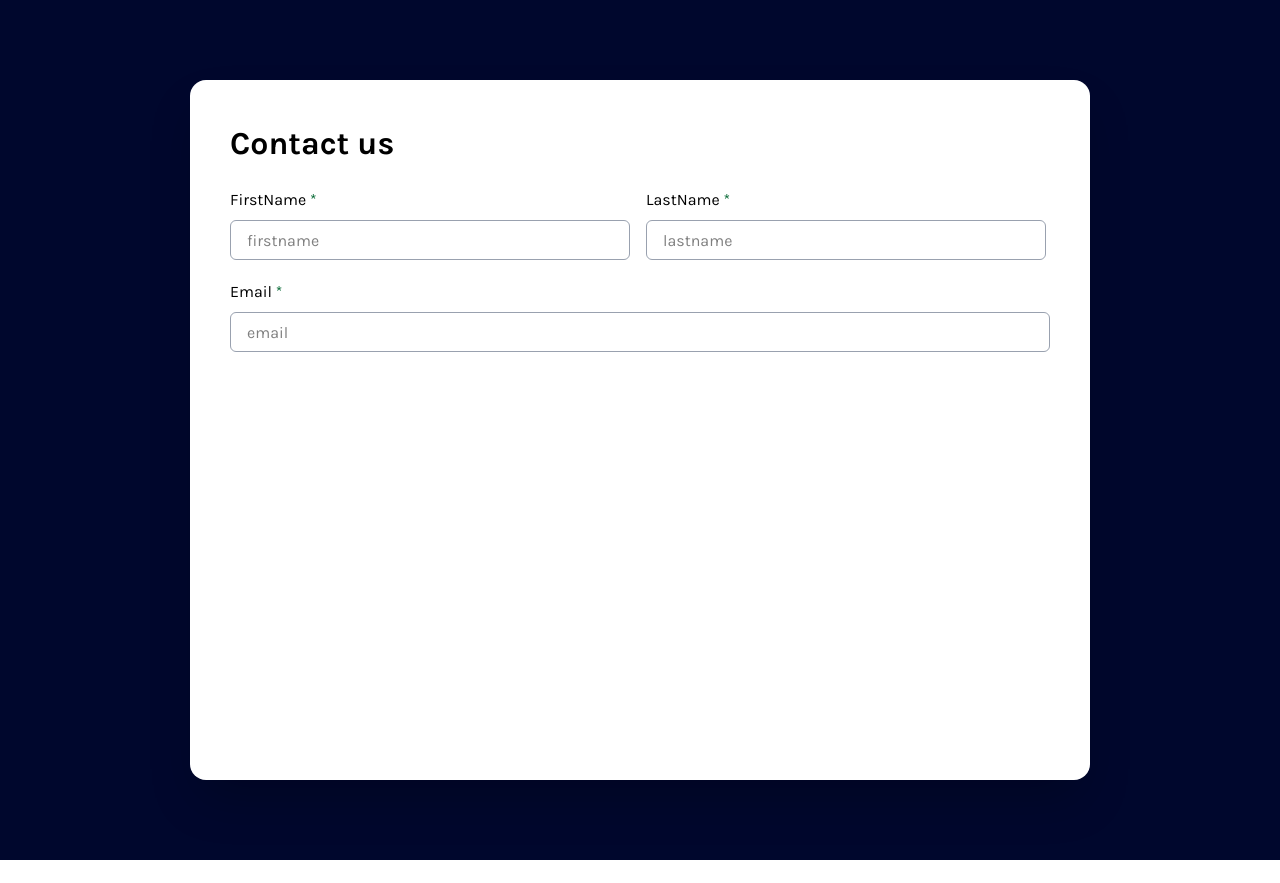
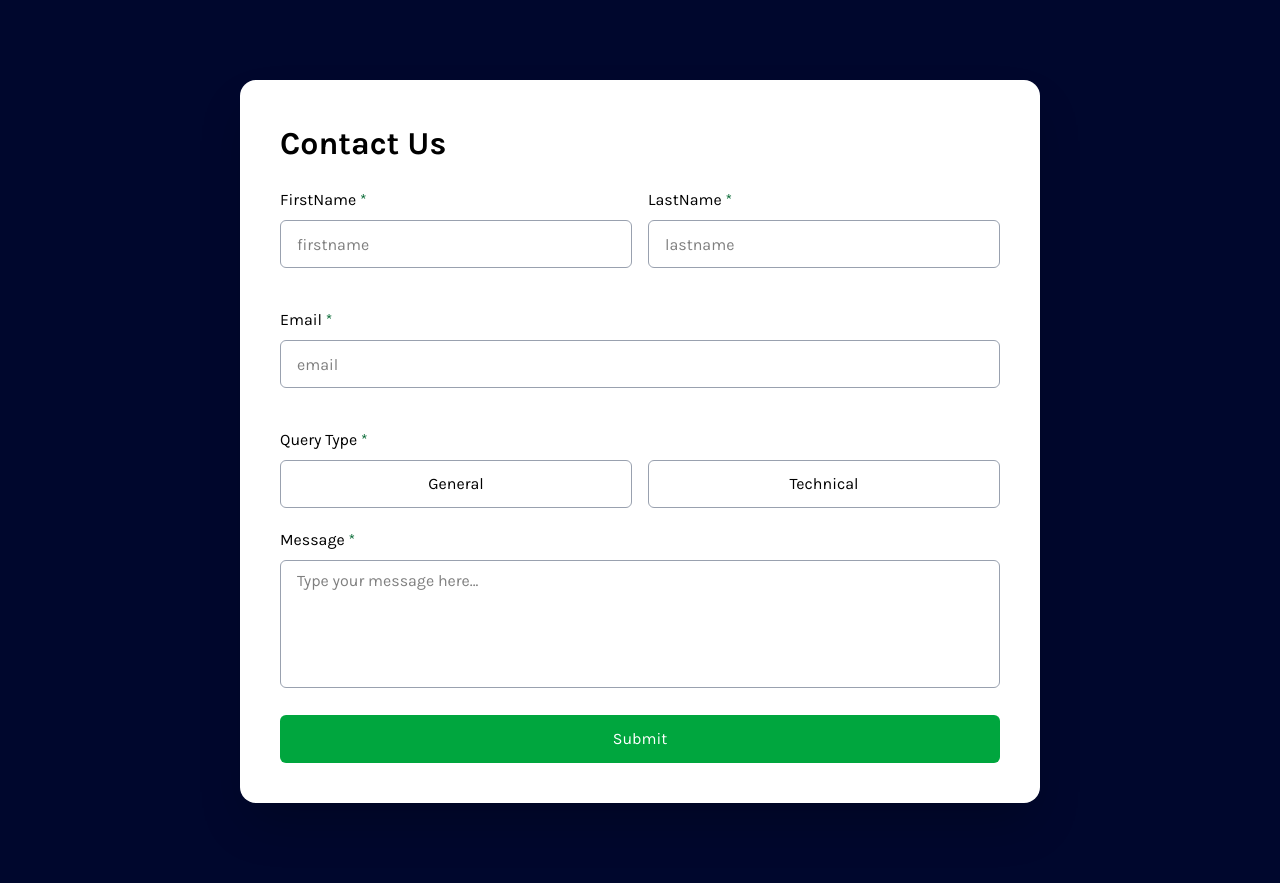
Before and after one commit to pramebt/contactform-bd, a Next.js app: page / in a window 1280 px wide. Before the commit the page ends 860 px from the top, so only its background shows below. Built offline with nearby package versions, Linux system fonts and the light colour scheme.

Commit message:
add email and submit button

```diff
--- a/src/components/Contactform.tsx
+++ b/src/components/Contactform.tsx
@@ -1,45 +1,212 @@
-import { Input } from "postcss";
-import React from "react";
+'use client';
+
+import React, { useState } from "react";
+import Querytype from "./Querytype";
 
 const Contactform = () => {
+  const [formData, setFormData] = useState({
+    firstName: "",
+    lastName: "",
+    email: "",
+    message: "",
+    queryType: "", // เพิ่ม queryType
+    showAlert: false,
+    errors: {
+      firstName: false,
+      lastName: false,
+      email: false,
+      message: false,
+      queryType: false, // เพิ่ม error สำหรับ queryType
+    },
+  });
+
+  const handleChange = (
+    e: React.ChangeEvent<HTMLInputElement | HTMLTextAreaElement>
+  ) => {
+    const { name, value } = e.target;
+    setFormData((prev) => ({
+      ...prev,
+      [name]: value,
+      errors: { ...prev.errors, [name]: false },
+    }));
+  };
+
+  const handleSubmit = (e: React.FormEvent<HTMLFormElement>) => {
+    e.preventDefault();
+
+    // ตรวจสอบ error ทุกฟิลด์
+    const errors = {
+      firstName: formData.firstName.trim() === "",
+      lastName: formData.lastName.trim() === "",
+      email: !/\S+@\S+\.\S+/.test(formData.email), // เช็คว่าอีเมลเป็นไปตามรูปแบบหรือไม่
+      message: formData.message.trim() === "",
+      queryType: formData.queryType === "", // ตรวจสอบว่า queryType ถูกเลือกหรือไม่
+    };
+
+    setFormData((prev) => ({
+      ...prev,
+      errors,
+    }));
+
+    if (!Object.values(errors).includes(true)) {
+      setFormData((prev) => ({
+        ...prev,
+        showAlert: true,
+      }));
+      setTimeout(
+        () => setFormData((prev) => ({ ...prev, showAlert: false })),
+        3000
+      );
+      // ส่งข้อมูลได้ที่นี่
+    }
+  };
+
   return (
-    <div className="bg-white w-[900px] h-[700px] p-10 shadow-2xl rounded-2xl">
-      <h1 className="font-bold text-[32px]">Contact us</h1>
+    <div className="relative w-full">
+      {formData.showAlert && (
+        <div className="absolute top-[-60px] left-1/2 transform -translate-x-1/2 bg-green-100 border border-green-400 text-green-700 px-6 py-3 rounded-md shadow-lg z-50 w-full max-w-md text-center">
+          ✅ Message sent successfully!
+        </div>
+      )}
+
+      <form
+        onSubmit={handleSubmit}
+        className="bg-white w-full max-w-[800px] mx-auto p-4 sm:p-10 shadow-2xl rounded-2xl"
+      >
+        <h1 className="font-bold text-[28px] sm:text-[32px]">Contact Us</h1>
+
         <div className="flex md:flex-row flex-col gap-4 mt-5">
-        <div className="">
+          <div className="flex-1 relative">
             <p>
               FirstName <span className="text-green-800">*</span>
             </p>
             <input
               type="text"
+              name="firstName"
+              value={formData.firstName}
+              onChange={handleChange}
               placeholder="firstname"
-            className="w-100 h-10 border border-gray-400 rounded-md px-4 mt-2"
+              className={`w-full h-12 border rounded-md px-4 mt-2 ${
+                formData.errors.firstName ? "border-red-500" : "border-gray-400"
+              }`}
             />
+            {formData.errors.firstName && (
+              <p className="absolute text-red-500 text-sm mt-2 left-0">
+                First name is required.
+              </p>
+            )}
           </div>
-        <div className="">
+          <div className="flex-1 relative">
             <p>
               LastName <span className="text-green-800">*</span>
             </p>
             <input
               type="text"
+              name="lastName"
+              value={formData.lastName}
+              onChange={handleChange}
               placeholder="lastname"
-            className="w-100 h-10 border border-gray-400 rounded-md px-4 mt-2"
+              className={`w-full h-12 border rounded-md px-4 mt-2 ${
+                formData.errors.lastName ? "border-red-500" : "border-gray-400"
+              }`}
             />
+            {formData.errors.lastName && (
+              <p className="absolute text-red-500 text-sm mt-2 left-0">
+                Last name is required.
+              </p>
+            )}
+          </div>
         </div>
 
-        </div>
-        <div className="flex flex-col">
-          <div className="mt-5">
+        {/* แก้ไขส่วน EmailInput */}
+        <div className="mt-10 relative">
           <p>
             Email <span className="text-green-800">*</span>
           </p>
           <input
             type="email"
+            name="email"
+            value={formData.email}
+            onChange={handleChange}
             placeholder="email"
-              className="w-full h-10 border border-gray-400 rounded-md px-4 mt-2"
+            className={`w-full h-12 border rounded-md px-4 mt-2 ${
+              formData.errors.email ? "border-red-500" : "border-gray-400"
+            }`}
           />
+          {formData.errors.email && (
+            <p className="absolute text-red-500 text-sm mt-2 left-0">
+              Please enter a valid email.
+            </p>
+          )}
         </div>
+
+        <div className="mt-10">
+          <p>
+            Query Type <span className="text-green-800">*</span>
+          </p>
+          <div className="flex md:flex-row flex-col gap-4 mt-2">
+            {/* General */}
+            <label className="flex-1 cursor-pointer">
+              <input
+                type="radio"
+                name="queryType"
+                value="general"
+                onChange={handleChange}
+                className="peer hidden"
+              />
+              <div className="w-full h-12 flex items-center justify-center border border-gray-400 rounded-md px-4 peer-checked:border-green-500 peer-checked:bg-green-50 transition">
+                General
               </div>
+            </label>
+
+            {/* Technical */}
+            <label className="flex-1 cursor-pointer">
+              <input
+                type="radio"
+                name="queryType"
+                value="technical"
+                onChange={handleChange}
+                className="peer hidden"
+              />
+              <div className="w-full h-12 flex items-center justify-center border border-gray-400 rounded-md px-4 peer-checked:border-green-500 peer-checked:bg-green-50 transition">
+                Technical
+              </div>
+            </label>
+          </div>
+          {formData.errors.queryType && (
+            <p className="text-red-500 text-sm mt-2">Please select a query type.</p>
+          )}
+        </div>
+
+        <div className="mt-5 relative">
+          <p>
+            Message <span className="text-green-800">*</span>
+          </p>
+          <textarea
+            name="message"
+            value={formData.message}
+            onChange={handleChange}
+            placeholder="Type your message here..."
+            className={`w-full h-32 border rounded-md px-4 py-2 mt-2 resize-none ${
+              formData.errors.message ? "border-red-500" : "border-gray-400"
+            }`}
+          />
+          {formData.errors.message && (
+            <p className="absolute text-red-500 text-sm mt-2 left-0">
+              Message is required.
+            </p>
+          )}
+        </div>
+
+        <div className="mt-5">
+          <button
+            type="submit"
+            className="bg-green-600 text-white w-full h-12 rounded-md hover:bg-green-700 transition"
+          >
+            Submit
+          </button>
+        </div>
+      </form>
     </div>
   );
 };
```
Lines whose indentation alone changed are shown as unchanged.
